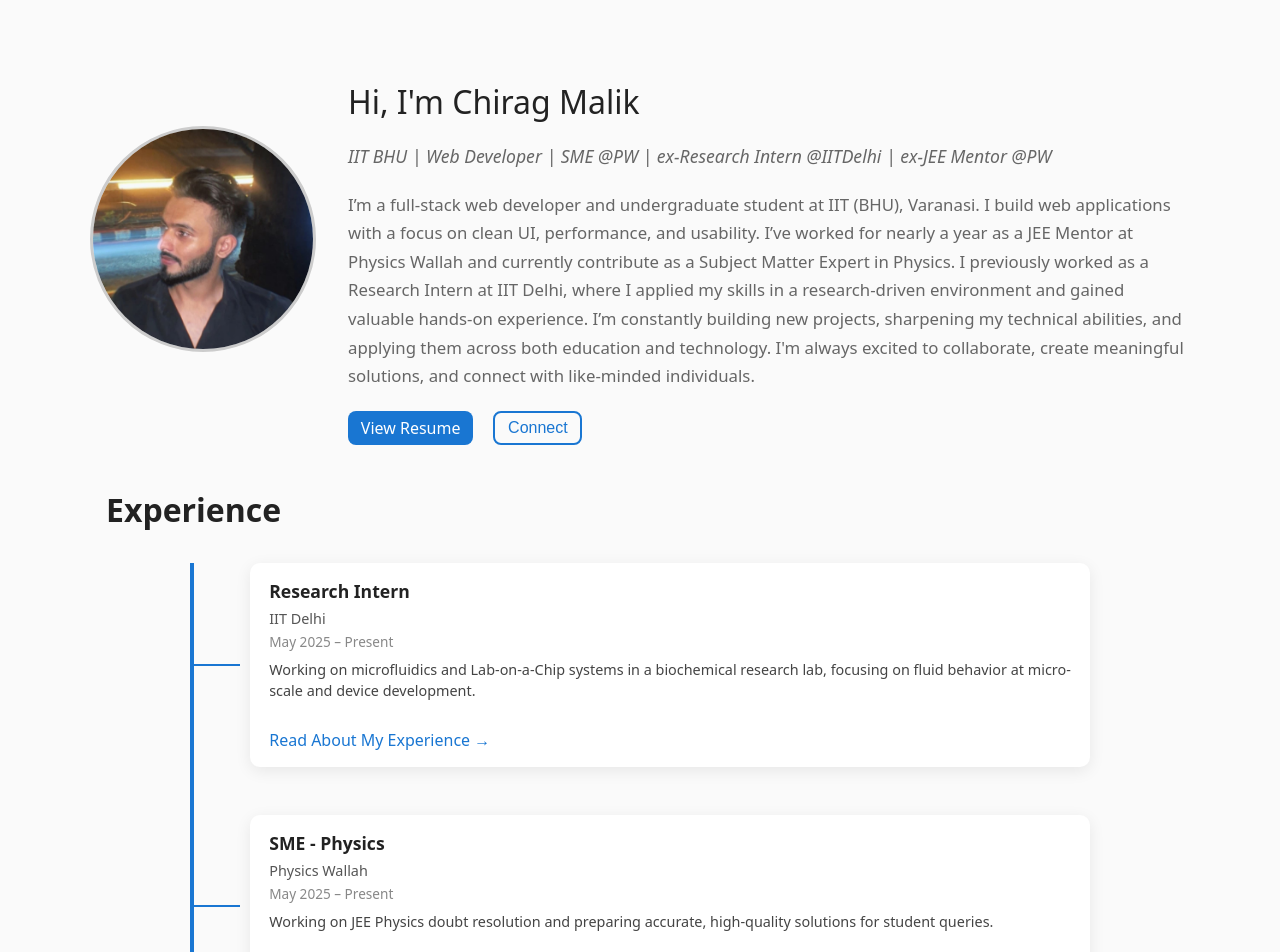
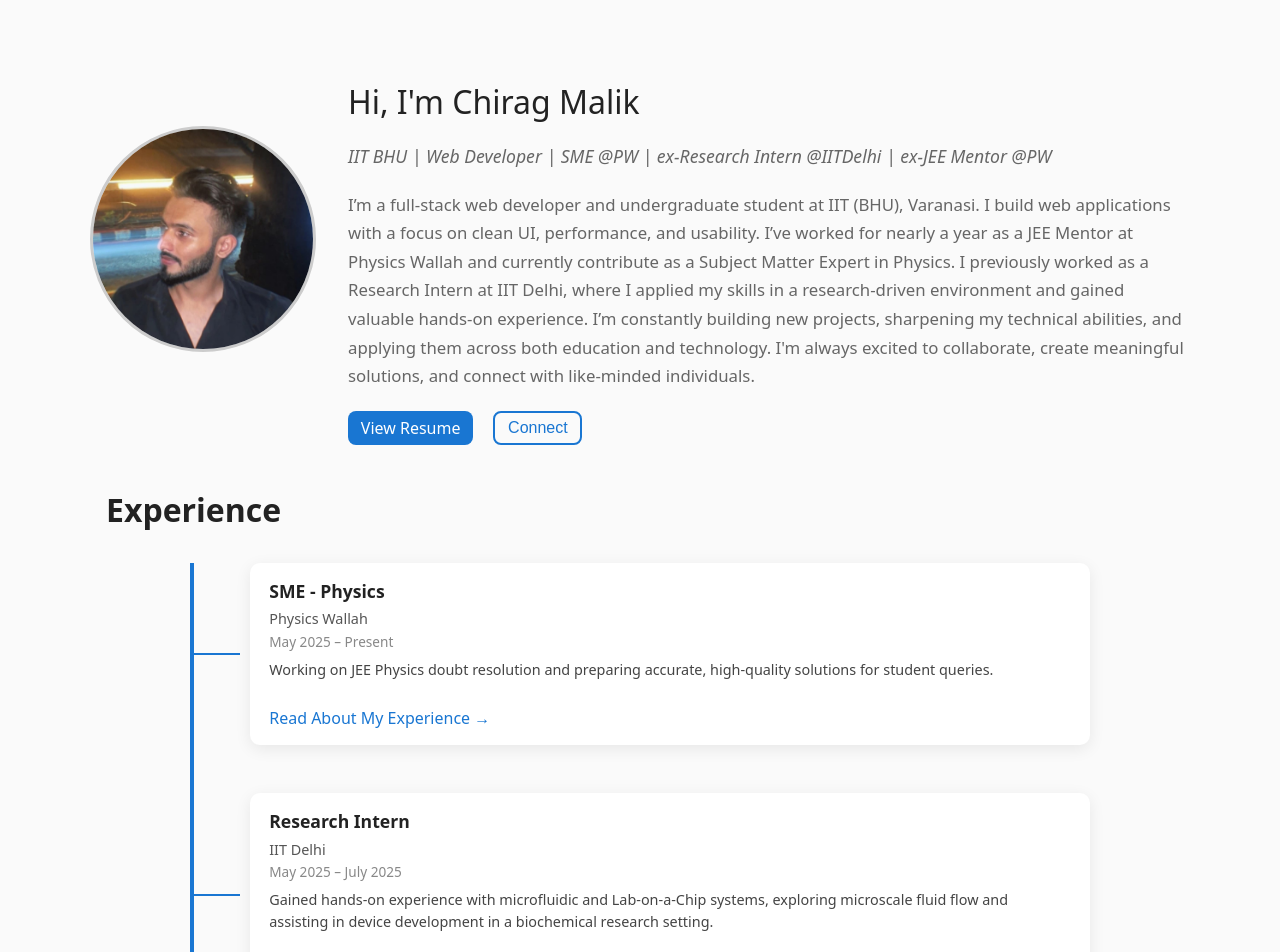
Before and after one commit to chiragmalik2612/chiragmalikpf, a React (Vite) app: page / in a window 1280 px wide. Shown: the top 952 px of the page. Built offline with nearby package versions, Linux system fonts and the light colour scheme.

Commit message:
Update experiences.js

```diff
--- a/src/data/experiences.js
+++ b/src/data/experiences.js
@@ -1,14 +1,5 @@
 
 export const experiences = [
-  {
-    title: "Research Intern",
-    slug: "research-intern",
-    org: "IIT Delhi",
-    date: "May 2025 – Present",
-    type: "Intern",
-    description:
-      "Working on microfluidics and Lab-on-a-Chip systems in a biochemical research lab, focusing on fluid behavior at micro-scale and device development.",
-  },
   {
     title: "SME - Physics",
     slug: "sme-physics",
@@ -17,6 +8,15 @@ export const experiences = [
     type: "Content",
     description:
       "Working on JEE Physics doubt resolution and preparing accurate, high-quality solutions for student queries.",
+  },
+   {
+    title: "Research Intern",
+    slug: "research-intern",
+    org: "IIT Delhi",
+    date: "May 2025 – July 2025",
+    type: "Intern",
+    description:
+      "Gained hands-on experience with microfluidic and Lab-on-a-Chip systems, exploring microscale fluid flow and assisting in device development in a biochemical research setting.",
   },
   {
     title: "JEE Mentor",
```
